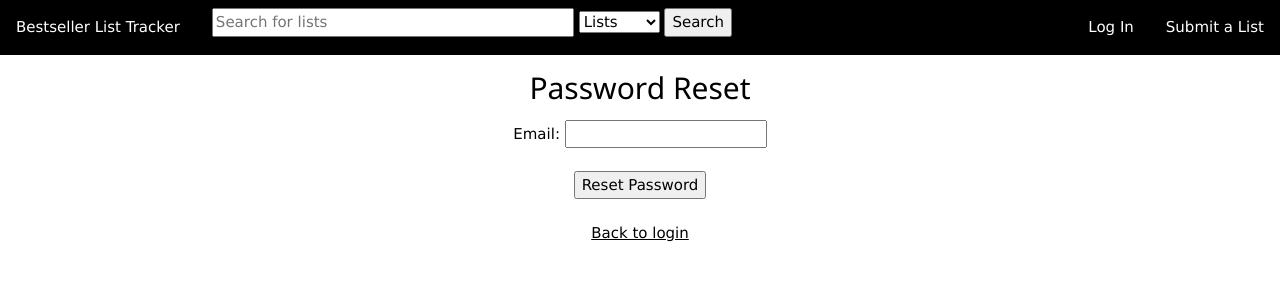
After one commit to smores56/googleplex, a Python web app: template googleplex/templates/password_reset.html in a window 1280 px wide. The commit adds this page. Shown: the top 300 px of the page. Run offline with Jinja, Linux system fonts and the light colour scheme; the template is opened without the code that fills it, so the values that code supplies are empty.

Commit message:
added a password reset page and some backend code to go with it in server.py

```diff
--- /dev/null
+++ b/googleplex/static/scripts/password_reset.js
@@ -0,0 +1,28 @@
+function submit_reset() {
+  var valid = validate_reset();
+  if (valid){
+    document.getElementById('password-reset-form').submit(); //form submission
+  }
+
+  console.log('submit_registration returned ' + valid);
+
+  return valid;
+}
+function validate_reset() {
+  var err_count = 0;
+  if (!validate_email()) err_count++;
+
+  return err_count == 0;
+}
+function validate_email() {
+  var email = document.getElementById('email');
+  var email_error = document.getElementById('email-error');
+  if (email.value.length == 0) {
+    email_error.innerText = 'Email is required.';
+    email_error.style.display = 'block';
+    return false;
+  } else {
+    email_error.style.display = 'none';
+    return true;
+  }
+}
--- a/googleplex/templates/login.html
+++ b/googleplex/templates/login.html
@@ -30,7 +30,7 @@
       <a style="color:red;">{{ flash }}</a>
       {% endif %}
       <br>
-      <a href="javascript:void(0)">Forgot your username or password?</a><br>
+      <a href="/password_reset">Forgot your username or password?</a><br>
       <a href="/registration">Don't have an account? Sign up here.</a>
     </center>
   </div>
--- /dev/null
+++ b/googleplex/templates/password_reset.html
@@ -0,0 +1,33 @@
+<!-- googleplex/templates/password_reset.html -->
+
+{% extends "overlay.html" %}
+{% block title %}Password Reset{% endblock %}
+{% block style %}
+  <!-- <link rel="stylesheet" href="/styles/login.css"> -->
+{% endblock %}
+{% block scripts %}
+  <script src="/scripts/scrypt-async.min.js"></script>
+  <script src="/scripts/password_reset.js"></script>
+{% endblock %}
+{% block content %}
+  <!-- Submission box-->
+  <div id="login">
+    <center class="login_box" id="submissionBox">
+      <h2> Password Reset </h2>
+      {% if flash %}
+      <a style="color:red;">{{ flash }}</a>
+      {% endif %}
+      <form id="password-reset-form" onsubmit="return submit_reset()" action="/password_reset" method="post">
+          Email:
+          <input type="email" align="right" name="email" id="email">
+          <a style="color:red;display:none;" id="email-error"></a>
+          <br><br>
+          <input type="submit" align="right" value="Reset Password">
+      </form>
+
+      <br>
+      <a href="/login">Back to login</a>
+    </center>
+  </div>
+{% endblock %}
+<!-- login#sent -->
```
Also changed, not shown: googleplex/server.py (+18 -0 lines).
